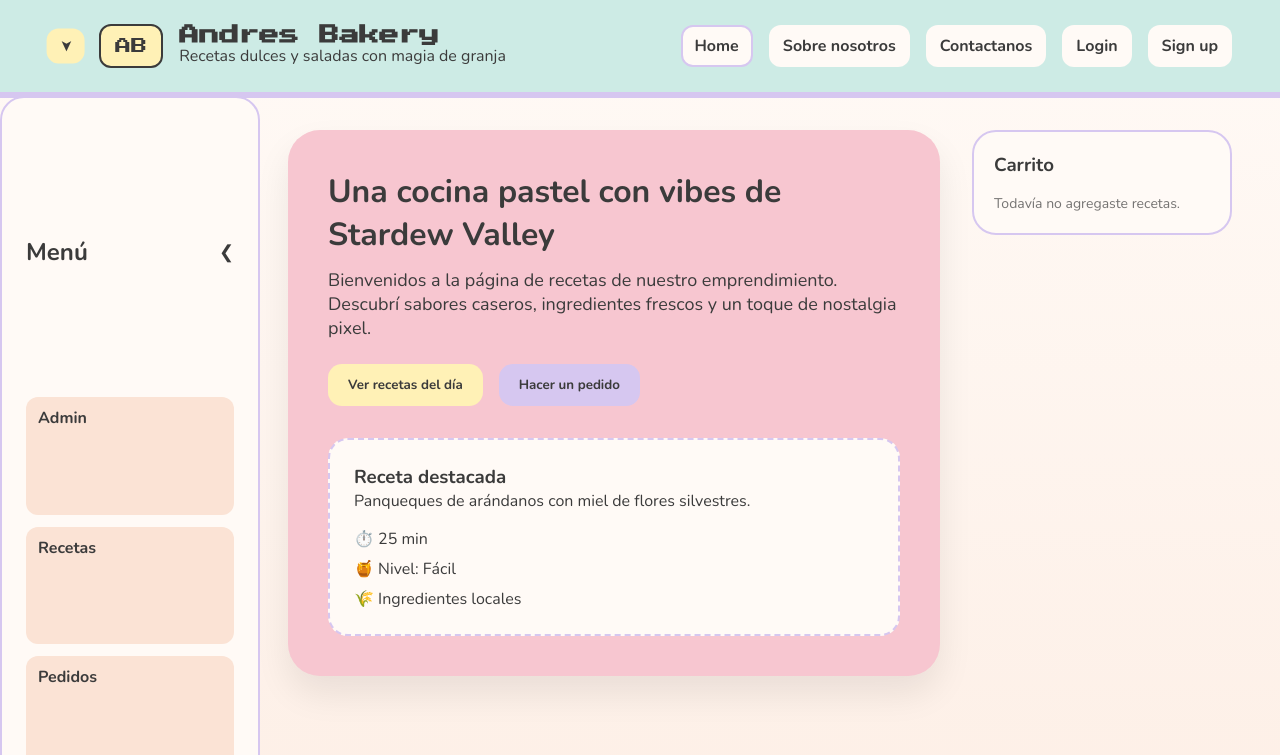
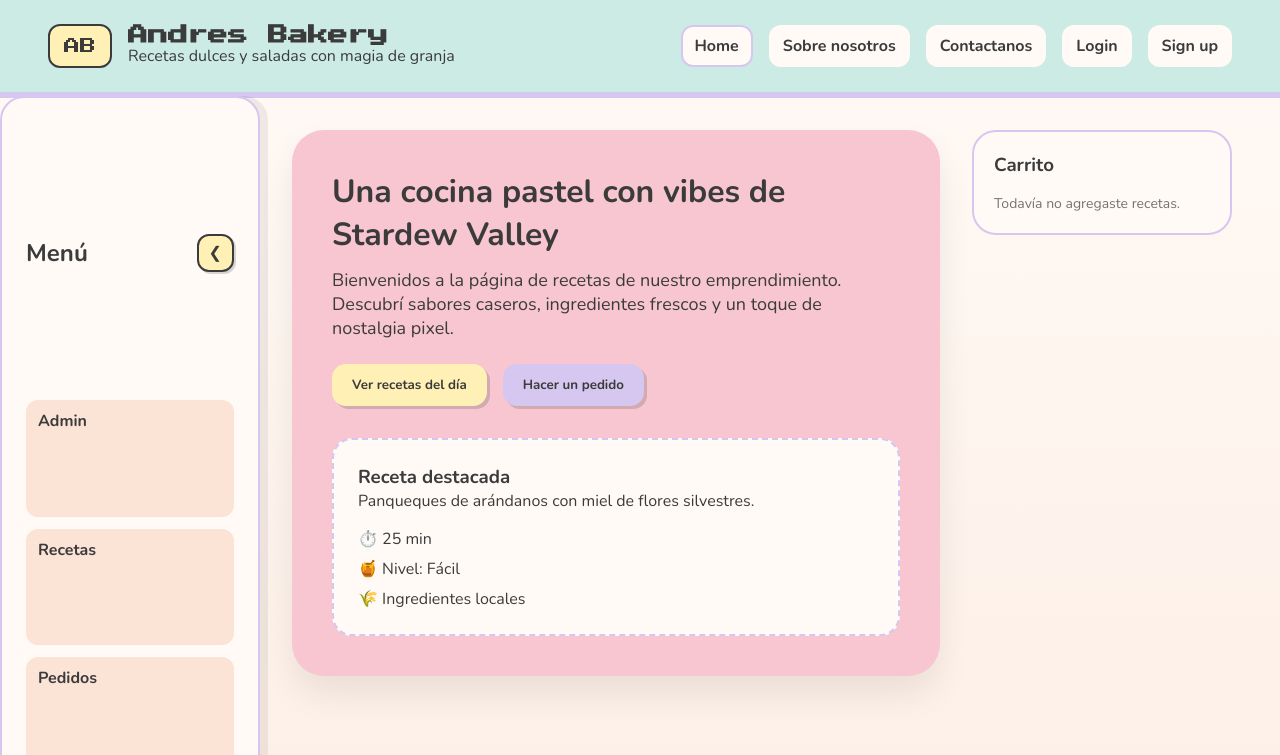
Before and after one commit to Fakundus01/Andres_Bakery, a React (Vite) app in the folder front/Andres_Bakery/: page /#/home in a window 1280 px wide. Shown: the top 755 px of the page. Built offline with nearby package versions, Linux system fonts and the light colour scheme.

Commit message:
Finalizando styles (font y stardew)

```diff
--- a/front/Andres_Bakery/src/components/Navbar.jsx
+++ b/front/Andres_Bakery/src/components/Navbar.jsx
@@ -8,14 +8,6 @@ export default function Navbar({ onToggleSidebar, isSidebarOpen }) {
   return (
     <header className="navbar">
       <div className="navbar-left">
-        <button
-          type="button"
-          className={`sidebar-toggle ${isSidebarOpen ? "is-open" : ""}`}
-          onClick={onToggleSidebar}
-          aria-label="Abrir o cerrar menú"
-        >
-          <span aria-hidden>➤</span>
-        </button>
         <div className="navbar-brand">
           <span className="logo-pixel">AB</span>
           <div>
--- a/front/Andres_Bakery/src/styles.css
+++ b/front/Andres_Bakery/src/styles.css
@@ -7,6 +7,8 @@
   --ink: #3b3b3b;
   --white: #fffaf6;
   --navbar-height: 96px;
+  --sidebar-width: 260px;
+  --sidebar-peek: 36px;
 }
 
 * {
@@ -87,24 +89,6 @@ body {
   border-color: var(--lavender);
 }
 
-.sidebar-toggle {
-  border: none;
-  background: var(--sun);
-  border-radius: 12px;
-  padding: 10px 12px;
-  font-weight: 700;
-  cursor: pointer;
-  transition: transform 0.2s ease;
-}
-
-.sidebar-toggle span {
-  display: inline-block;
-}
-
-.sidebar-toggle.is-open {
-  transform: rotate(90deg);
-}
-
 .profile img {
   width: 40px;
   height: 40px;
@@ -120,10 +104,11 @@ body {
   padding: 32px 48px;
   flex: 1;
   transition: padding-left 0.3s ease;
+  padding-left: calc(var(--sidebar-peek) + 32px);
 }
 
 .layout.sidebar-open {
-  padding-left: 288px;
+  padding-left: calc(var(--sidebar-width) + 32px);
 }
 
 .sidebar {
@@ -135,13 +120,15 @@ body {
   top: var(--navbar-height);
   left: 0;
   height: calc(100vh - var(--navbar-height));
-  width: 260px;
+  width: var(--sidebar-width);
   display: grid;
   gap: 16px;
-  transition: transform 0.3s ease;
-  transform: translateX(-100%);
+  transition: transform 0.3s ease, box-shadow 0.3s ease;
+  transform: translateX(calc(var(--sidebar-peek) - 100%));
   z-index: 20;
   padding-top: 24px;
+  box-shadow: 8px 0 0 rgba(59, 59, 59, 0.08);
+  animation: float-in 4s ease-in-out infinite;
 }
 
 .sidebar-header {
@@ -152,9 +139,13 @@ body {
 
 .sidebar-close {
   border: none;
-  background: transparent;
-  font-size: 18px;
+  background: var(--sun);
+  font-size: 16px;
   cursor: pointer;
+  border-radius: 12px;
+  padding: 6px 10px;
+  border: 2px solid var(--ink);
+  box-shadow: 2px 2px 0 rgba(59, 59, 59, 0.2);
 }
 
 .sidebar nav {
@@ -181,12 +172,12 @@ body {
 .sidebar-handle {
   position: fixed;
   top: calc(var(--navbar-height) + 24px);
-  left: 0;
+  left: calc(var(--sidebar-peek) - 4px);
   border: none;
   background: var(--sun);
   color: var(--ink);
   padding: 10px 12px;
-  border-radius: 0 12px 12px 0;
+  border-radius: 12px;
   cursor: pointer;
   z-index: 21;
   box-shadow: 0 6px 16px rgba(59, 59, 59, 0.15);
@@ -198,7 +189,7 @@ body {
 
 .sidebar-handle span {
   display: inline-block;
-  transform: translateX(2px);
+  transform: translateX(1px);
 }
 
 .content {
@@ -372,6 +363,22 @@ body {
   border-radius: 14px;
   cursor: pointer;
   font-weight: 700;
+  box-shadow: 3px 3px 0 rgba(59, 59, 59, 0.2);
+  transition: transform 0.15s ease, box-shadow 0.15s ease;
+}
+
+.primary:hover,
+.secondary:hover,
+.control:hover {
+  transform: translateY(-2px);
+  box-shadow: 5px 5px 0 rgba(59, 59, 59, 0.2);
+}
+
+.primary:active,
+.secondary:active,
+.control:active {
+  transform: translateY(1px);
+  box-shadow: 2px 2px 0 rgba(59, 59, 59, 0.2);
 }
 
 .primary {
@@ -496,6 +503,19 @@ body {
   padding: 24px;
   border-radius: 20px;
   border: 2px solid var(--lavender);
+  box-shadow: 6px 6px 0 rgba(59, 59, 59, 0.12);
+  position: relative;
+  overflow: hidden;
+  animation: pop-in 0.5s ease;
+}
+
+.auth {
+  max-width: 640px;
+  width: 100%;
+}
+
+.auth-form {
+  max-width: 520px;
 }
 
 label {
@@ -510,6 +530,14 @@ textarea {
   border-radius: 12px;
   padding: 10px 12px;
   background: var(--white);
+  transition: border-color 0.2s ease, box-shadow 0.2s ease;
+}
+
+input:focus,
+textarea:focus {
+  outline: none;
+  border-color: var(--lavender);
+  box-shadow: 0 0 0 3px rgba(214, 199, 240, 0.5);
 }
 
 .order {
@@ -610,6 +638,31 @@ textarea {
   opacity: 0.8;
 }
 
+@keyframes float-in {
+  0%,
+  100% {
+    transform: translateX(calc(var(--sidebar-peek) - 100%));
+  }
+  50% {
+    transform: translateX(calc(var(--sidebar-peek) - 100% + 4px));
+  }
+}
+
+.sidebar.is-open {
+  animation: none;
+}
+
+@keyframes pop-in {
+  0% {
+    transform: scale(0.98);
+    opacity: 0.7;
+  }
+  100% {
+    transform: scale(1);
+    opacity: 1;
+  }
+}
+
 @media (max-width: 1200px) {
   .layout {
     grid-template-columns: 1fr;
@@ -621,7 +674,7 @@ textarea {
   }
 
   .sidebar {
-    padding-top: 96px;
+    padding-top: 24px;
   }
 
   .order-layout {
```
